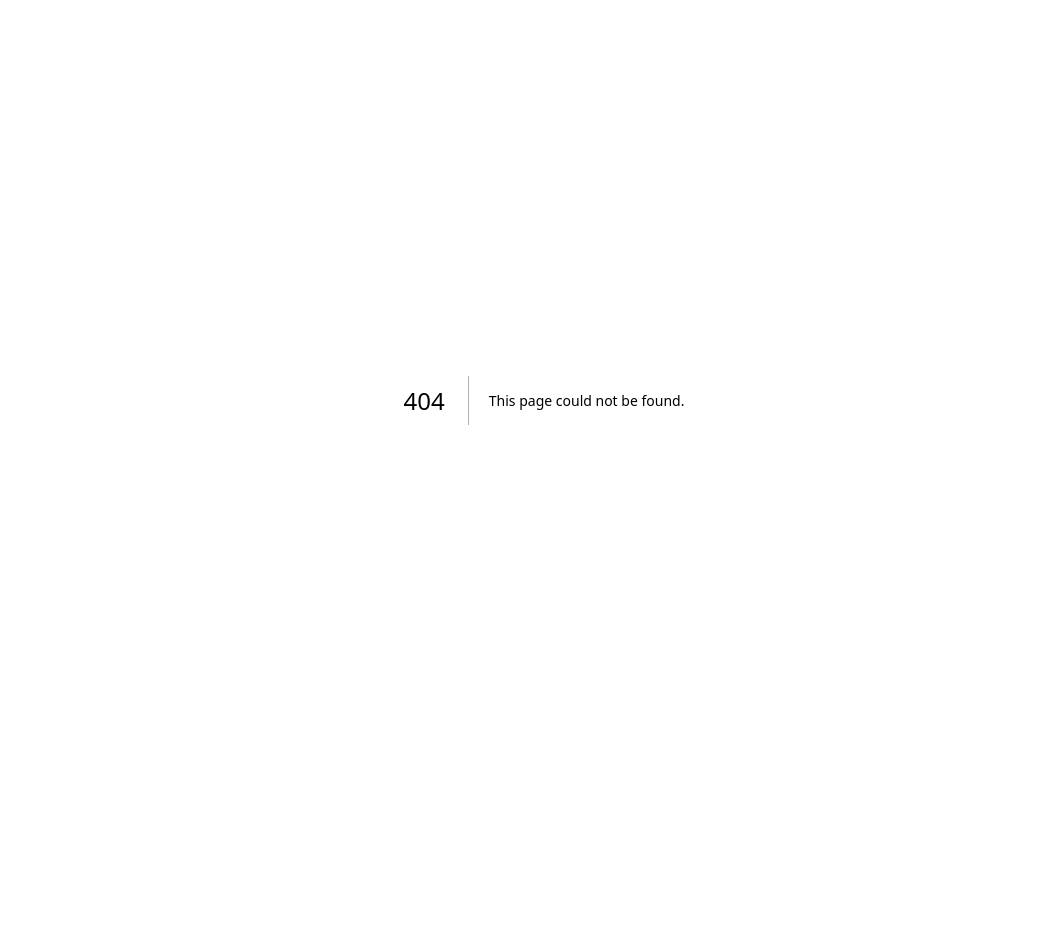
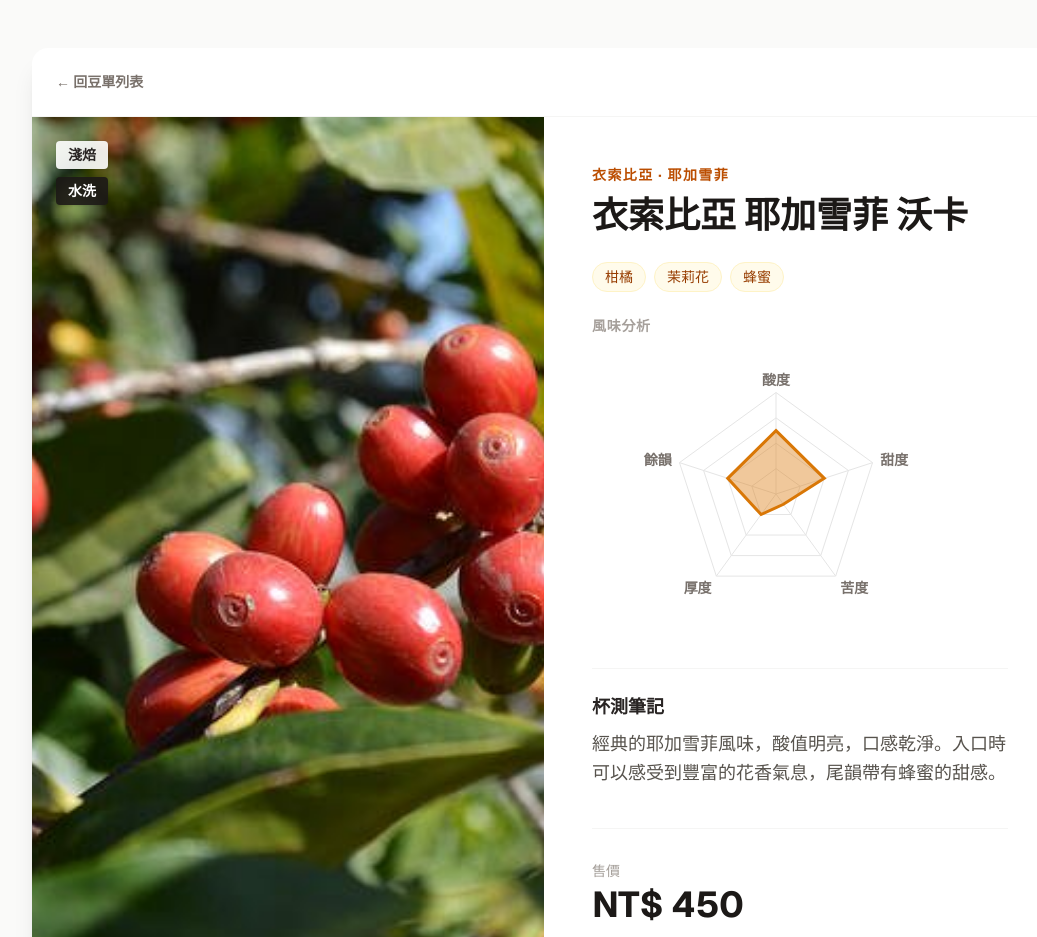
Before and after one commit to oldwangcafe/coffee-store, a Next.js app: page /products/1 in a window 1280 px wide. Before the commit this address had no page. Shown: the top 937 px of the page, without its empty margins (96-1133 px from the left). Before the commit the page ends 800 px from the top, so only its background shows below. Built offline with nearby package versions, Linux system fonts and the light colour scheme.

Commit message:
新增風味雷達圖功能

```diff
--- /dev/null
+++ b/app/data.ts
@@ -0,0 +1,85 @@
+export type RoastLevel = '淺焙' | '中焙' | '中深焙' | '深焙';
+
+export interface CoffeeProduct {
+  id: string;
+  name: string;
+  country: string;
+  region: string;
+  process: string;
+  roastLevel: RoastLevel;
+  price: number;
+  flavorNotes: string[];
+  description: string;
+  imageUrl: string;
+  // 🔥 這裡定義了雷達圖需要的結構
+  flavorProfile: {
+    acidity: number;
+    sweetness: number;
+    bitterness: number;
+    body: number;
+    aftertaste: number;
+  };
+}
+
+export const PRODUCTS: CoffeeProduct[] = [
+  {
+    id: '1',
+    name: '衣索比亞 耶加雪菲 沃卡',
+    country: '衣索比亞',
+    region: '耶加雪菲',
+    process: '水洗',
+    roastLevel: '淺焙',
+    price: 450,
+    flavorNotes: ['柑橘', '茉莉花', '蜂蜜'],
+    description: '經典的耶加雪菲風味，酸值明亮，口感乾淨。入口時可以感受到豐富的花香氣息，尾韻帶有蜂蜜的甜感。',
+    imageUrl: '/coffee-beans/yirgacheffe.jpg',
+    // 🔥 這裡補上了第 1 號豆的分數
+    flavorProfile: {
+      acidity: 5,
+      sweetness: 4,
+      bitterness: 1,
+      body: 2,
+      aftertaste: 4
+    }
+  },
+  {
+    id: '2',
+    name: '哥倫比亞 天堂莊園',
+    country: '哥倫比亞',
+    region: '考卡',
+    process: '雙重厭氧',
+    roastLevel: '中焙',
+    price: 550,
+    flavorNotes: ['草莓優格', '熱帶水果', '酒香'],
+    description: '強烈的特殊處理法風味，適合喜歡嚐鮮的你。雙重厭氧發酵帶來了爆炸性的草莓與優格香氣。',
+    imageUrl: '/coffee-beans/colombia.jpg',
+    // 🔥 這裡補上了第 2 號豆的分數
+    flavorProfile: {
+      acidity: 4,
+      sweetness: 5,
+      bitterness: 2,
+      body: 3,
+      aftertaste: 5
+    }
+  },
+  {
+    id: '3',
+    name: '印尼 黃金曼特寧',
+    country: '印尼',
+    region: '蘇門答臘',
+    process: '濕剝法',
+    roastLevel: '深焙',
+    price: 400,
+    flavorNotes: ['仙草', '黑巧克力', '奶油'],
+    description: '厚實醇厚，不酸的老饕首選。經過三次手選的黃金曼特寧，口感乾淨且帶有濃郁的藥草與巧克力尾韻。',
+    imageUrl: '/coffee-beans/mandheling.jpg',
+    // 🔥 這裡補上了第 3 號豆的分數
+    flavorProfile: {
+      acidity: 1,
+      sweetness: 3,
+      bitterness: 5,
+      body: 5,
+      aftertaste: 4
+    }
+  }
+];
--- a/app/page.tsx
+++ b/app/page.tsx
@@ -1,73 +1,21 @@
 'use client';
 
 import { useState, useMemo } from 'react';
+import Link from 'next/link';
+// --- 修正點：因為 data.ts 就在同層，所以用 ./data ---
+import { PRODUCTS, RoastLevel } from './data';
 
-// --- 1. 定義資料結構 (已修正：加入 imageUrl) ---
-type RoastLevel = '淺焙' | '中焙' | '中深焙' | '深焙';
-
-interface CoffeeProduct {
-  id: string;
-  name: string;
-  country: string;
-  region: string;
-  process: string;
-  roastLevel: RoastLevel;
-  price: number;
-  flavorNotes: string[];
-  description: string;
-  imageUrl: string;
-}
-
-// --- 2. 假資料 (請確保每筆資料都有 imageUrl) ---
-const MOCK_PRODUCTS: CoffeeProduct[] = [
-  {
-    id: '1',
-    name: '衣索比亞 耶加雪菲 沃卡',
-    country: '衣索比亞',
-    region: '耶加雪菲',
-    process: '水洗',
-    roastLevel: '淺焙',
-    price: 450,
-    flavorNotes: ['柑橘', '茉莉花', '蜂蜜'],
-    description: '經典的耶加雪菲風味，酸值明亮，口感乾淨。',
-    imageUrl: '/coffee-beans/yirgacheffe.jpg' // 確保這裡的路徑對應到你 public 資料夾內的檔案
-  },
-  {
-    id: '2',
-    name: '哥倫比亞 天堂莊園',
-    country: '哥倫比亞',
-    region: '考卡',
-    process: '雙重厭氧',
-    roastLevel: '中焙',
-    price: 550,
-    flavorNotes: ['草莓優格', '熱帶水果', '酒香'],
-    description: '強烈的特殊處理法風味，適合喜歡嚐鮮的你。',
-    imageUrl: '/coffee-beans/colombia.jpg'
-  },
-  {
-    id: '3',
-    name: '印尼 黃金曼特寧',
-    country: '印尼',
-    region: '蘇門答臘',
-    process: '濕剝法',
-    roastLevel: '深焙',
-    price: 400,
-    flavorNotes: ['仙草', '黑巧克力', '奶油'],
-    description: '厚實醇厚，不酸的老饕首選。',
-    imageUrl: '/coffee-beans/mandheling.jpg'
-  }
-];
-
-// --- 3. 主頁面元件 ---
 export default function Home() {
   const [selectedRoast, setSelectedRoast] = useState<RoastLevel | '全部'>('全部');
   const [selectedProcess, setSelectedProcess] = useState<string | '全部'>('全部');
 
+  // 從 PRODUCTS 取得處理法清單
   const allProcesses = useMemo(() =>
-    ['全部', ...Array.from(new Set(MOCK_PRODUCTS.map(p => p.process)))],
+    ['全部', ...Array.from(new Set(PRODUCTS.map(p => p.process)))],
   []);
 
-  const filteredProducts = MOCK_PRODUCTS.filter(product => {
+  // 篩選邏輯
+  const filteredProducts = PRODUCTS.filter(product => {
     const matchRoast = selectedRoast === '全部' || product.roastLevel === selectedRoast;
     const matchProcess = selectedProcess === '全部' || product.process === selectedProcess;
     return matchRoast && matchProcess;
@@ -77,7 +25,7 @@ export default function Home() {
     <main className="min-h-screen bg-stone-50 text-stone-800 font-sans">
       <nav className="bg-stone-900 text-white p-4 sticky top-0 z-10 shadow-md">
         <div className="max-w-6xl mx-auto flex justify-between items-center">
-          <h1 className="text-xl font-bold tracking-wider">隔壁老王咖啡</h1>
+          <h1 className="text-xl font-bold tracking-wider">鄰居老王咖啡</h1>
           <div className="space-x-4 text-sm">
             <button className="hover:text-amber-400">所有商品</button>
             <button className="hover:text-amber-400">關於老王</button>
@@ -91,6 +39,7 @@ export default function Home() {
           <p className="text-stone-500">自家烘焙 · 新鮮直送 · 極致風味</p>
         </div>
 
+        {/* 篩選器區塊 */}
         <div className="bg-white p-6 rounded-xl shadow-sm border border-stone-200 mb-8">
           <div className="flex flex-wrap gap-6 items-end">
             <div>
@@ -126,9 +75,10 @@ export default function Home() {
         {/* 商品列表 */}
         <div className="grid grid-cols-1 md:grid-cols-2 lg:grid-cols-3 gap-8">
           {filteredProducts.map(product => (
-            <div key={product.id} className="group bg-white rounded-xl overflow-hidden border border-stone-100 hover:shadow-xl transition-all duration-300 flex flex-col">
+            <Link key={product.id} href={`/products/${product.id}`} className="block group h-full">
+              <div className="bg-white rounded-xl overflow-hidden border border-stone-100 group-hover:shadow-xl transition-all duration-300 flex flex-col h-full">
 
-              {/* --- 圖片區域 --- */}
+                {/* 圖片區域 */}
                 <div className="h-48 bg-stone-200 relative overflow-hidden">
                   <img
                     src={product.imageUrl}
@@ -163,19 +113,13 @@ export default function Home() {
                     <span className="text-xl font-bold text-stone-900">
                       NT$ {product.price}
                     </span>
-
-                  {/* 按鈕：直接跳轉到賣貨便 */}
-                  <a
-                    href="https://myship.7-11.com.tw/" // 這裡之後換成你的賣場連結
-                    target="_blank"
-                    rel="noopener noreferrer"
-                    className="px-4 py-2 bg-stone-800 text-white text-sm font-bold rounded-lg hover:bg-stone-700 transition-colors"
-                  >
-                    購買
-                  </a>
+                    <span className="px-4 py-2 bg-stone-800 text-white text-sm font-bold rounded-lg group-hover:bg-stone-700 transition-colors">
+                      查看詳情
+                    </span>
                   </div>
                 </div>
               </div>
+            </Link>
           ))}
         </div>
       </div>
--- /dev/null
+++ b/app/products/[id]/page.tsx
@@ -0,0 +1,145 @@
+'use client';
+
+import { PRODUCTS } from '../../data';
+import Link from 'next/link';
+import { notFound } from 'next/navigation';
+import { use } from 'react';
+import {
+  Radar, RadarChart, PolarGrid, PolarAngleAxis, ResponsiveContainer
+} from 'recharts';
+
+// --- 雷達圖元件 ---
+const FlavorRadar = ({ data }: { data: any }) => {
+  // ✅ 這裡就是關鍵的防呆機制！
+  // 如果資料還沒準備好，就顯示文字，這樣網頁才不會炸開
+  if (!data) {
+    return (
+      <div className="w-full h-[300px] flex items-center justify-center bg-stone-50 rounded-xl text-stone-400 text-sm">
+        此豆種尚無風味數據
+      </div>
+    );
+  }
+
+  const chartData = [
+    { subject: '酸度', A: data.acidity, fullMark: 5 },
+    { subject: '甜度', A: data.sweetness, fullMark: 5 },
+    { subject: '苦度', A: data.bitterness, fullMark: 5 },
+    { subject: '厚度', A: data.body, fullMark: 5 },
+    { subject: '餘韻', A: data.aftertaste, fullMark: 5 },
+  ];
+
+  return (
+    <div className="w-full h-[300px] -ml-6">
+      <ResponsiveContainer width="100%" height="100%">
+        <RadarChart cx="50%" cy="50%" outerRadius="70%" data={chartData}>
+          <PolarGrid stroke="#e5e5e5" />
+          <PolarAngleAxis
+            dataKey="subject"
+            tick={{ fill: '#78716c', fontSize: 14, fontWeight: 'bold' }}
+          />
+          <Radar
+            name="Flavor"
+            dataKey="A"
+            stroke="#d97706"
+            strokeWidth={3}
+            fill="#d97706"
+            fillOpacity={0.4}
+          />
+        </RadarChart>
+      </ResponsiveContainer>
+    </div>
+  );
+};
+
+// --- 主頁面 ---
+export default function ProductPage({ params }: { params: Promise<{ id: string }> }) {
+  const { id } = use(params);
+
+  const product = PRODUCTS.find((p) => p.id === id);
+
+  if (!product) {
+    notFound();
+  }
+
+  return (
+    <div className="min-h-screen bg-stone-50 py-12 px-4 sm:px-6 lg:px-8 font-sans">
+      <div className="max-w-5xl mx-auto bg-white rounded-2xl shadow-xl overflow-hidden">
+
+        {/* 上方導航 */}
+        <div className="p-6 border-b border-stone-100">
+          <Link href="/" className="text-stone-500 hover:text-stone-900 flex items-center gap-2 text-sm font-bold transition-colors">
+            ← 回豆單列表
+          </Link>
+        </div>
+
+        <div className="grid grid-cols-1 md:grid-cols-2">
+          {/* 左側：大圖 */}
+          <div className="h-96 md:h-full bg-stone-200 relative">
+             <img
+               src={product.imageUrl}
+               alt={product.name}
+               className="w-full h-full object-cover"
+             />
+             <div className="absolute top-6 left-6 flex flex-col gap-2">
+                <span className="bg-white/90 px-3 py-1 rounded text-sm font-bold text-stone-800 shadow-sm inline-block self-start">
+                  {product.roastLevel}
+                </span>
+                <span className="bg-stone-900/90 px-3 py-1 rounded text-sm font-bold text-white shadow-sm inline-block self-start">
+                  {product.process}
+                </span>
+             </div>
+          </div>
+
+          {/* 右側：詳細資訊 */}
+          <div className="p-8 md:p-12 flex flex-col justify-center">
+            <div className="text-sm text-amber-700 font-bold mb-2 uppercase tracking-widest">
+              {product.country} · {product.region}
+            </div>
+            <h1 className="text-4xl font-extrabold text-stone-900 mb-6 leading-tight">{product.name}</h1>
+
+            <div className="flex flex-wrap gap-2 mb-6">
+               {product.flavorNotes.map(note => (
+                 <span key={note} className="px-3 py-1 bg-amber-50 text-amber-800 text-sm font-medium rounded-full border border-amber-100">
+                   {note}
+                 </span>
+               ))}
+            </div>
+
+            {/* 🔥 雷達圖放在這裡 🔥 */}
+            <div className="mb-6 border-b border-stone-100 pb-6">
+              <h3 className="text-sm font-bold text-stone-400 uppercase tracking-wider mb-2">風味分析</h3>
+              {/* 傳入 data 時，程式會自動檢查裡面有沒有東西 */}
+              <FlavorRadar data={product.flavorProfile} />
+            </div>
+
+            <h3 className="text-lg font-bold text-stone-800 mb-2">杯測筆記</h3>
+            <p className="text-stone-600 leading-relaxed mb-10 text-lg">
+              {product.description}
+            </p>
+
+            <div className="mt-auto border-t border-stone-100 pt-8">
+              <div className="flex items-center justify-between mb-6">
+                 <div>
+                    <p className="text-sm text-stone-400 mb-1">售價</p>
+                    <span className="text-4xl font-bold text-stone-900">NT$ {product.price}</span>
+                 </div>
+              </div>
+
+              <a
+                href="https://myship.7-11.com.tw/"
+                target="_blank"
+                rel="noopener noreferrer"
+                className="block w-full text-center bg-stone-900 text-white font-bold py-4 rounded-xl hover:bg-stone-700 transition-all transform hover:scale-[1.02] shadow-lg"
+              >
+                前往 7-11 賣貨便購買
+              </a>
+              <p className="text-center text-xs text-stone-400 mt-3">
+                *點擊後將開啟新視窗進行結帳
+              </p>
+            </div>
+          </div>
+        </div>
+      </div>
+    </div>
+  );
+}
--- a/package.json
+++ b/package.json
@@ -11,7 +11,8 @@
   "dependencies": {
     "next": "16.1.6",
     "react": "19.2.3",
-    "react-dom": "19.2.3"
+    "react-dom": "19.2.3",
+    "recharts": "^3.7.0"
   },
   "devDependencies": {
     "@tailwindcss/postcss": "^4",
```
Also changed, not shown: 1 other file (tests, documents, lock files or other folders). Lines whose indentation alone changed are shown as unchanged.
